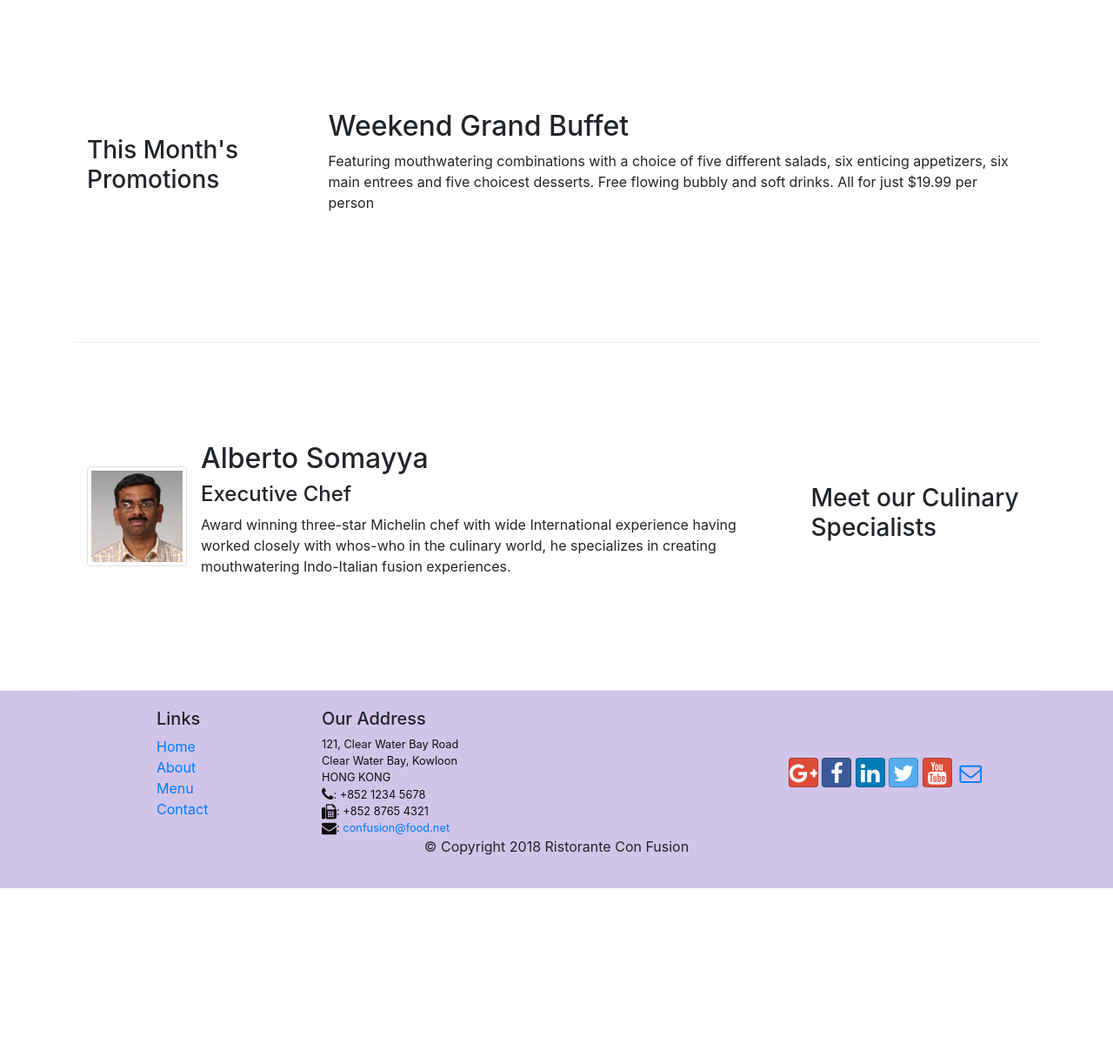
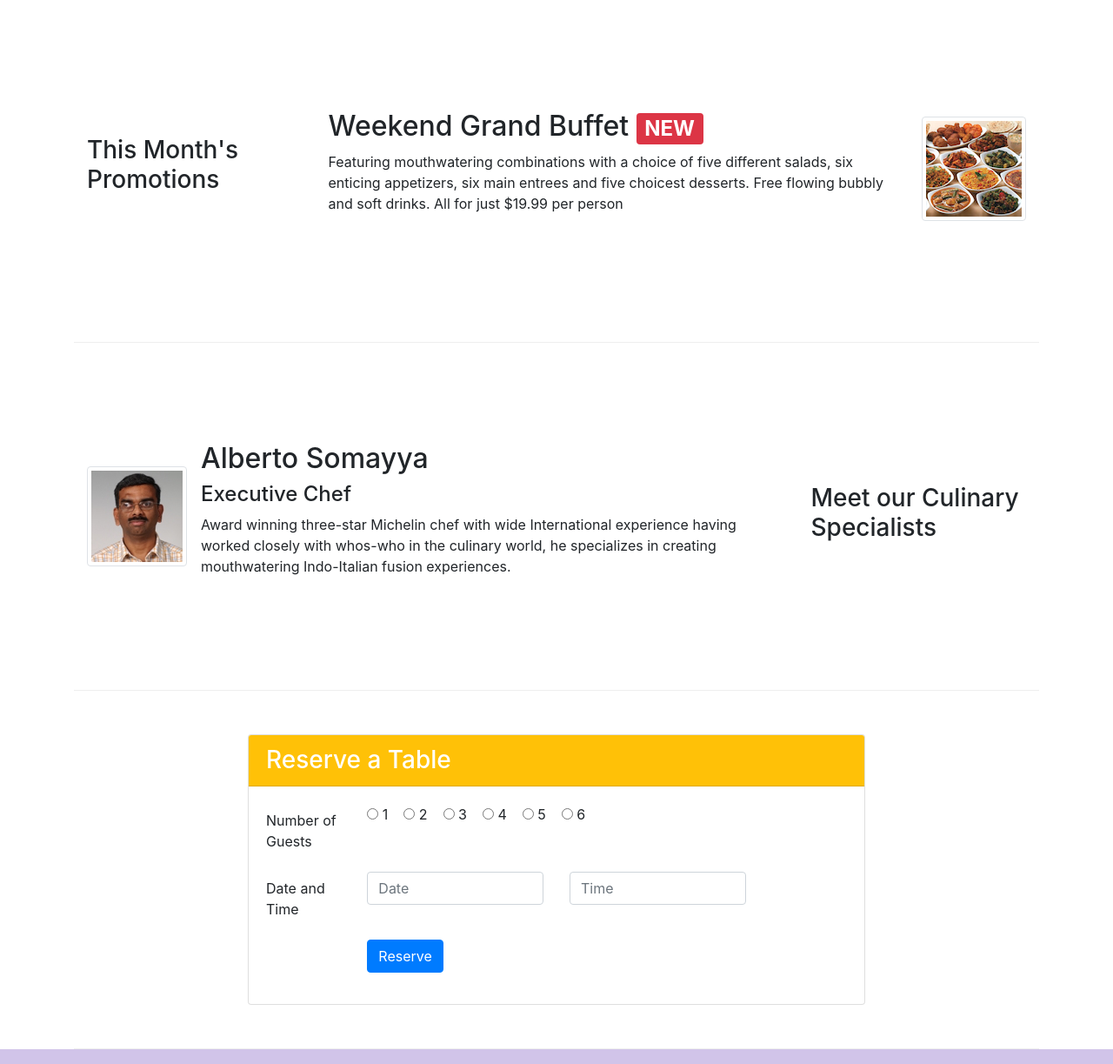
Before and after one commit to nobuhiroK/conFusion, a website: page index.html in a window 1280 px wide. Shown: the part 740-1963 px from the top of the page at 87% size. Before the commit the page ends 1761 px from the top, so only its background shows below. Drawn offline with nearby package versions, Linux system fonts and the light colour scheme.

Commit message:
Assignment 2: Bootstrap CSS Components

```diff
--- a/index.html
+++ b/index.html
@@ -40,10 +40,13 @@
             <div class="row row-header">
                 <div class="col-12 col-sm-6">
                     <h1>Ristorante con Fusion</h1>
-                    <p class ="d-none d-sm-block">We take inspiration from the World's best cuisines, and create a unique fusion experience. Our lipsmacking creations will tickle your culinary senses!</p>
+                    <p>We take inspiration from the World's best cuisines, and create a unique fusion experience. Our lipsmacking creations will tickle your culinary senses!</p>
                 </div>
-                <div class="col-12 col-sm align-self-center">
+                <div class="col-12 col-sm-3 align-self-center center-block">
                     <img src="img/logo.png" class="img-fluid">
+                </div>
+                <div class="col-12 col-sm-3 align-self-center center-block">
+                    <a href="#reserve" class="btn btn-block btn-warning btn-sm font-weight-bold" role="button">Reserve Table</a>
                 </div>
             </div>
         </div>
@@ -62,7 +65,6 @@
                             <span class="badge badge-danger">HOT</span>
                             <span class="badge badge-pill badge-secondary">$4.99</span>
                         </h2>
-                        <!-- <span class="badge badge-danger">HOT</span> -->
                         <p class="d-none d-sm-block">A unique combination of Indian Uthappam (pancake) and
                             Italian pizza, topped with Cerignola olives, ripe vine
                             cherry tomatoes, Vidalia onion, Guntur chillies and
@@ -73,17 +75,28 @@
         </div>
 
 
+
         <div class="row row-content align-items-center">
-            <div class="col-12 col-sm-4 col-md-3">
+            <div class="col-12 col-sm-3">
                 <h3>This Month's Promotions</h3>
             </div>
             <div class="col col-sm col-md">
-                <h2>Weekend Grand Buffet</h2>
-                <p class ="d-none d-sm-block">Featuring mouthwatering combinations with a choice of five different salads, six enticing appetizers, six main entrees and five choicest desserts. Free flowing bubbly and soft drinks. All for just $19.99 per person </p>
+                <div class="media">
+                        <div class="media-body">
+                            <h2  class="mt-0">Weekend Grand Buffet
+                                <span class="badge badge-danger">NEW</span>
+                            </h2>
+
+                            <p class ="d-none d-sm-block">Featuring mouthwatering combinations with a choice of five different salads, six enticing appetizers, six main entrees and five choicest desserts. Free flowing bubbly and soft drinks. All for just $19.99 per person </p>
+                        </div>
+                        <img class="d-flex ml-3 img-thumbnail align-self-center"
+                            src="img/buffet.png" alt="Alberto Somayya">
+                </div>
             </div>
         </div>
 
         <div class="row row-content align-items-center">
+
             <div class="col-12 col-sm-4 order-sm-last col-md-3">
                 <h3>Meet our Culinary Specialists</h3>
             </div>
@@ -103,6 +116,50 @@
                 </div>
             </div>
         </div>
+
+         <div class="row row-content">
+            <div class="col-12 offset-sm-2 col-sm-8">
+                <div class="card">
+                    <h3 class="card-header bg-warning text-white">Reserve a Table</h3>
+                    <div class="card-body">
+                        <div class="form-group row">
+                        <label for="
+                        num_res" class="col-md-2 col-form-label"  id=reserve>Number of Guests</label>
+                        <div class="col-12 col-sm-8">
+                            <label class="radio-inline">
+                              <input type="radio" name="num_res"  value="1" id="num1"> 1&nbsp &nbsp</label>
+                            <label class="radio-inline">
+                              <input type="radio" name="num_res" value="2" id="num2"> 2&nbsp &nbsp</label>
+                            <label class="radio-inline">
+                              <input type="radio" name="num_res" value="3" id="num3"> 3&nbsp &nbsp</label>
+                              <label class="radio-inline">
+                              <input type="radio" name="num_res" value="4" id="num4"> 4&nbsp &nbsp</label>
+                            <label class="radio-inline">
+                              <input type="radio" name="num_res" value="5" id="num5"> 5&nbsp &nbsp</label>
+                            <label class="radio-inline">
+                              <input type="radio" name="num_res" value="6" id="num6"> 6 &nbsp</label>
+                        </div>
+                    </div>
+                        <div class="form-group row">
+                        <label for="date" class="col-12 col-sm-2 col-form-label">Date and Time</label>
+                        <div class="col-12 col-sm-4">
+                            <input type="text" class="form-control" id="date" name="date" placeholder="Date">
+                        </div>
+                        <div class="col-12 col-sm-4">
+                            <input type="text" class="form-control" id="time" name="time" placeholder="Time">
+                        </div>
+                    </div>
+                    <div class="form-group row">
+                        <div class="offset-md-2 col-md-10">
+                            <button type="submit" class="btn btn-primary">Reserve</button>
+                        </div>
+                    </div>
+
+                    </div>
+                </div>
+            </div>
+
+         </div>
     </div>
 
     <footer class="footer">
```
Also changed, not shown: aboutus.html (+2 -1 lines).
